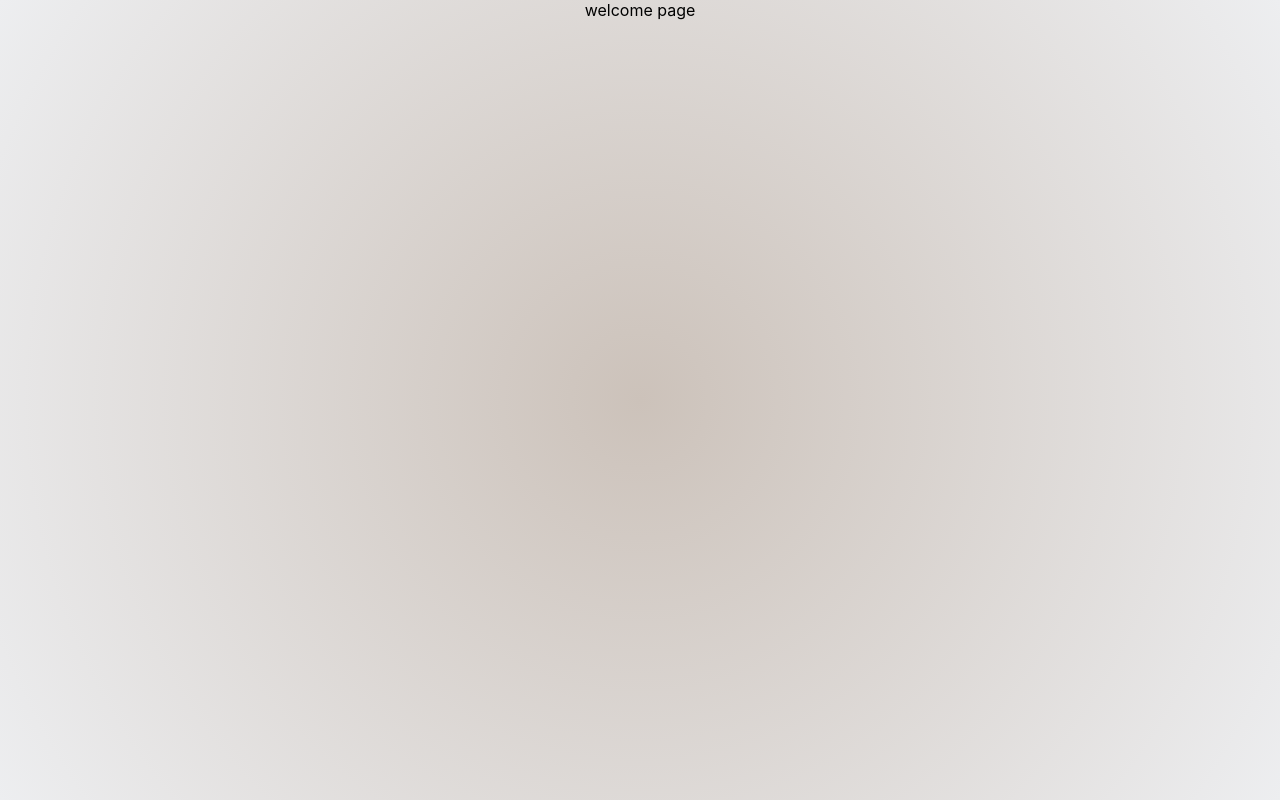
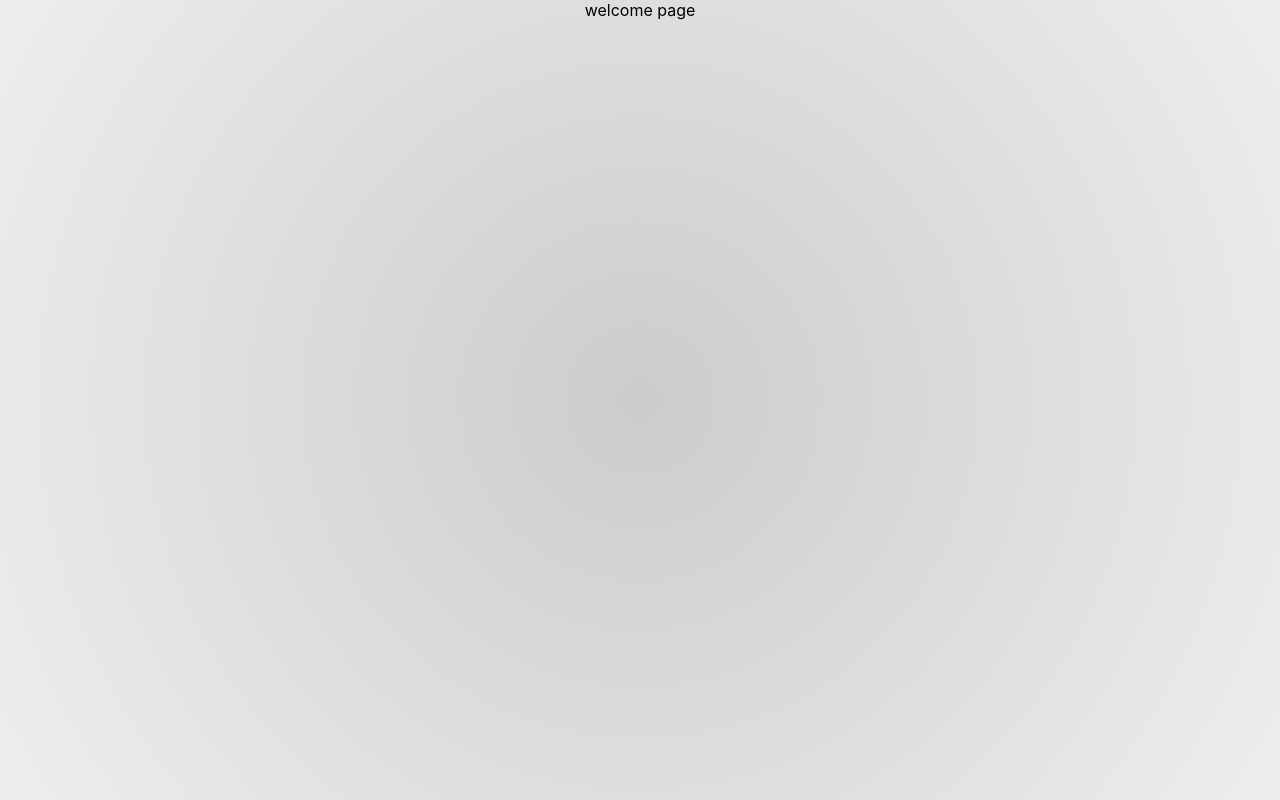
Before and after one commit to Svyat0y/form-builder, a React (Create React App) app: page / in a window 1280 px wide. Built offline with nearby package versions, Linux system fonts and the light colour scheme.

Commit message:
refactor: refacro code

```diff
--- /dev/null
+++ b/src/context/index.ts
@@ -0,0 +1 @@
+export * from './ThemeContext';
--- a/src/index.css
+++ /dev/null
@@ -1,31 +0,0 @@
-html,
-body {
-  margin: 0;
-  padding: 0;
-  height: 100%;
-  overflow: hidden;
-}
-
-body {
-  margin: 0;
-  font-family: -apple-system, BlinkMacSystemFont, 'Segoe UI', 'Roboto', 'Oxygen',
-    'Ubuntu', 'Cantarell', 'Fira Sans', 'Droid Sans', 'Helvetica Neue',
-    sans-serif;
-  -webkit-font-smoothing: antialiased;
-  -moz-osx-font-smoothing: grayscale;
-  background: var(--primary-bg-color);
-  background-attachment: fixed;
-  background-size: cover;
-  min-height: 100vh;
-}
-
-code {
-  font-family: source-code-pro, Menlo, Monaco, Consolas, 'Courier New',
-    monospace;
-}
-
-.app {
-  height: 100vh;
-  overflow-y: auto;
-  overflow-x: hidden;
-}
--- a/src/index.tsx
+++ b/src/index.tsx
@@ -1,10 +1,9 @@
 import React from 'react';
 import ReactDOM from 'react-dom/client';
-import './index.css';
 //styles
 import './styles/scss/_main.scss';
 //other
-import { ThemeProvider } from './context/ThemeContext';
+import { ThemeProvider } from './context';
 import { AppRouter } from './AppRouter';
 
 const root = ReactDOM.createRoot(
--- a/src/pages/form-builder/components/Sidebar/Sidebar.tsx
+++ b/src/pages/form-builder/components/Sidebar/Sidebar.tsx
@@ -1,7 +1,7 @@
 import { FC, useState } from 'react';
 import styles from './Sidebar.module.scss';
 //other
-import { useResizableSidebar } from './hooks/useResizableSidebar';
+import { useResizableSidebar } from './hooks';
 import classNames from 'classnames';
 import { useMediaQuery } from '@hooks/useMediaQuery';
 
--- /dev/null
+++ b/src/pages/form-builder/components/Sidebar/hooks/index.ts
@@ -0,0 +1 @@
+export * from './useResizableSidebar';
--- a/src/styles/scss/_colors.scss
+++ b/src/styles/scss/_colors.scss
@@ -4,5 +4,5 @@ $blackColor: #000;
 $borderShadowColor: 0 2px 8px rgba(0, 0, 0, 0.1);
 
 //background
-$mainBgLightColor: radial-gradient(circle, rgba(204, 194, 186, 1) 0%, rgba(237, 238, 240, 1) 100%);
+$mainBgLightColor: radial-gradient(circle, rgb(206, 204, 202) 0%, rgba(237, 238, 240, 1) 100%);
 $mainBgDarkColor: radial-gradient(circle, rgba(120, 115, 145, 1) 0%, rgba(37, 38, 40, 1) 100%);
--- a/src/styles/scss/_main.scss
+++ b/src/styles/scss/_main.scss
@@ -1,2 +1,29 @@
 @use 'themes' as *;
 @use 'media' as *;
+
+html,
+body {
+  margin: 0;
+  padding: 0;
+  height: 100%;
+  overflow: hidden;
+}
+
+body {
+  margin: 0;
+  font-family: -apple-system, BlinkMacSystemFont, 'Segoe UI', 'Roboto', 'Oxygen',
+  'Ubuntu', 'Cantarell', 'Fira Sans', 'Droid Sans', 'Helvetica Neue',
+  sans-serif;
+  -webkit-font-smoothing: antialiased;
+  -moz-osx-font-smoothing: grayscale;
+  background: var(--primary-bg-color);
+  background-attachment: fixed;
+  background-size: cover;
+  min-height: 100vh;
+}
+
+.app {
+  height: 100vh;
+  overflow-y: auto;
+  overflow-x: hidden;
+}
```
